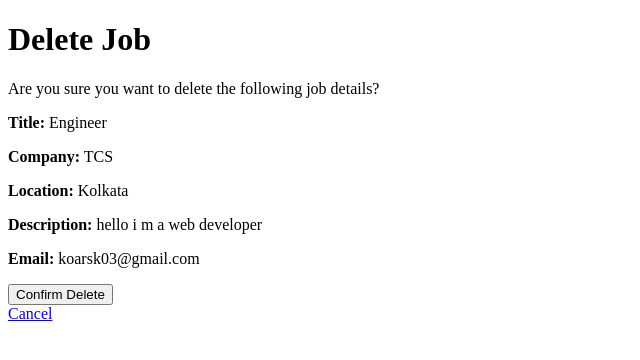
After one commit to sriparna-koar/Job-listings-as-per-requirements, a Flask app: page /delete_job/1 in a window 1280 px wide. The commit adds this page. Shown: the top 360 px of the page, without its empty margins (0-640 px from the left). Run offline with Flask 3, Linux system fonts and the light colour scheme; the visitor is signed in with stand-in values (Sample User, id 1); data comes from the database, SQL or seed files in the repository.

Commit message:
Job details

```diff
--- a/app.py
+++ b/app.py
@@ -95,7 +95,13 @@ from flask_sqlalchemy import SQLAlchemy
 from flask_mail import Mail
 from flask_wtf import FlaskForm
 from flask_login import UserMixin
-from wtforms import StringField, PasswordField, SubmitField, BooleanField
+from wtforms import (
+    StringField,
+    PasswordField,
+    SubmitField,
+    TextAreaField,
+    BooleanField,
+)
 from wtforms.validators import DataRequired, Length, Email, EqualTo
 from flask_login import login_user, login_required, current_user, logout_user
 from flask_bcrypt import Bcrypt  # Import Bcrypt
@@ -126,6 +132,34 @@ class Job(db.Model):
     location = db.Column(db.String(100))
     description = db.Column(db.Text, nullable=False)
     email = db.Column(db.String(100), nullable=False)
+
+class EditJobForm(FlaskForm):
+    title = StringField("Title", validators=[DataRequired()])
+    company = StringField("Company", validators=[DataRequired()])
+    location = StringField("Location")
+    description = TextAreaField("Description", validators=[DataRequired()])
+    email = StringField("Email", validators=[DataRequired()])
+
+# @app.route("/edit_job/<int:job_id>", methods=["GET", "POST"])
+# @login_required
+# def edit_job(job_id):
+#     job = Job.query.get(job_id)
+#     form = EditJobForm(obj=job)
+
+#     if form.validate_on_submit():
+#         # Update the job details from the form data
+#         job.title = form.title.data
+#         job.company = form.company.data
+#         job.location = form.location.data
+#         job.description = form.description.data
+#         job.email = form.email.data
+
+#         db.session.commit()
+#         flash("Job details updated successfully", "success")
+#         return redirect(url_for("job_detail", job_id=job.id))
+
+#     return render_template("edit_job.html", job=job, form=form)
+
 
 
 class User(db.Model, UserMixin):
@@ -161,14 +195,6 @@ class RegistrationForm(FlaskForm):
             raise ValidationError(
                 "Email is already in use. Please choose a different one."
             )
-
-class EditJobForm(FlaskForm):
-    title = StringField("Title", validators=[DataRequired()])
-    company = StringField("Company", validators=[DataRequired()])
-    location = StringField("Location")
-    description = StringField("Description", validators=[DataRequired()])
-    email = StringField("Email", validators=[DataRequired()])
-    submit = SubmitField("Edit Job")
 
 @login_manager.user_loader
 def load_user(user_id):
@@ -210,6 +236,41 @@ def post_job():
         return redirect(url_for("index"))
 
     return render_template("post_job.html")
+@app.route("/edit_job/<int:job_id>", methods=["GET", "POST"])
+@login_required
+def edit_job(job_id):
+    job = Job.query.get(job_id)
+    form = EditJobForm(obj=job)
+
+    if form.validate_on_submit():
+        # Update the job details from the form data
+        job.title = form.title.data
+        job.company = form.company.data
+        job.location = form.location.data
+        job.description = form.description.data
+        job.email = form.email.data
+
+        db.session.commit()
+        flash("Job details updated successfully", "success")
+        return redirect(url_for("job_detail", job_id=job.id))
+
+    return render_template("edit_job.html", job=job, form=form)
+
+@app.route("/delete_job/<int:job_id>", methods=["GET", "POST"])
+@login_required
+def delete_job(job_id):
+    job = Job.query.get(job_id)
+    if job:
+        if request.method == "POST":
+            db.session.delete(job)
+            db.session.commit()
+            flash("Job details deleted successfully", "success")
+            return redirect(url_for("index"))
+        return render_template("delete_job.html", job=job)
+    else:
+        flash("Job not found or unable to delete.", "danger")
+        return redirect(url_for("index"))
+
 
 
 @app.route("/login", methods=["GET", "POST"])
@@ -246,15 +307,14 @@ def register():
         return redirect(url_for("login"))
     return render_template("register.html", title="Register", form=form)
 
+
 @app.route("/job_listings", methods=["GET", "POST"])
 @login_required
 def job_listings():
     if request.method == "POST":
-        # Process any actions or filters you want to implement
         pass
 
-    jobs = Job.query.all()
-    return render_template("job_listings.html", jobs=jobs)
+
 if __name__ == "__main__":
     with app.app_context():
         db.create_all()
--- /dev/null
+++ b/templates/delete_job.html
@@ -0,0 +1,23 @@
+<!DOCTYPE html>
+<html>
+<head>
+    <title>Delete Job</title>
+</head>
+<body>
+    <h1>Delete Job</h1>
+
+    <p>Are you sure you want to delete the following job details?</p>
+
+    <p><strong>Title:</strong> {{ job.title }}</p>
+    <p><strong>Company:</strong> {{ job.company }}</p>
+    <p><strong>Location:</strong> {{ job.location }}</p>
+    <p><strong>Description:</strong> {{ job.description }}</p>
+    <p><strong>Email:</strong> {{ job.email }}</p>
+
+    <form method="POST" action="{{ url_for('delete_job', job_id=job.id) }}">
+        <button type="submit" class="btn btn-danger">Confirm Delete</button>
+    </form>
+
+    <a href="{{ url_for('index') }}">Cancel</a>
+</body>
+</html>
--- a/templates/job_listings.html
+++ b/templates/job_listings.html
@@ -26,9 +26,7 @@
             <td>{{ job.description }}</td>
             <td>{{ job.email }}</td>
           </tr>
-                {% endfor %}
         </tbody>
-        </table>
       <p><a href="{{ url_for('post_job') }}">Post a Job</a></p>
     </div>
   </body>
--- a/templates/login.html
+++ b/templates/login.html
@@ -10,7 +10,7 @@
 </head>
 <body>
     <div class="container">
-        <h2>Login</h2>
+        <h2>Login Form</h2>
         <form method="POST">
             {{ form.hidden_tag() }}
             <div class="form-group">
--- a/templates/post_job.html
+++ b/templates/post_job.html
@@ -1,4 +1,4 @@
-<!-- templates/post_job.html -->
+
 <!DOCTYPE html>
 <html>
   <head>
@@ -30,6 +30,8 @@
         <input type="submit" value="Post Job" />
       </form>
       <a href="{{ url_for('index') }}">Back to Job Listings</a>
+
+
     </div>
   </body>
 </html>
--- a/templates/register.html
+++ b/templates/register.html
@@ -10,7 +10,7 @@
 </head>
 <body>
     <div class="container">
-        <h2>Register</h2>
+        <h2>Registration Form</h2>
         <form method="POST">
             {{ form.hidden_tag() }}
             <div class="form-group">
```
Also changed, not shown: static/style.css (+4 -4 lines), static/style2.css (+19 -8 lines), static/styles.css (+15 -6 lines), static/styles2.css (+14 -4 lines), templates/edit_job.html (+17 -29 lines), templates/index.html (+29 -3 lines), templates/job_detail.html (+7 -0 lines). Lines whose indentation alone changed are shown as unchanged.
